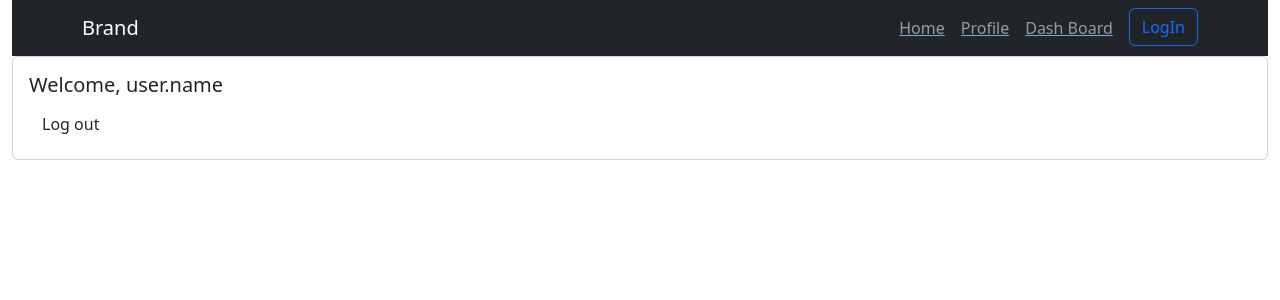
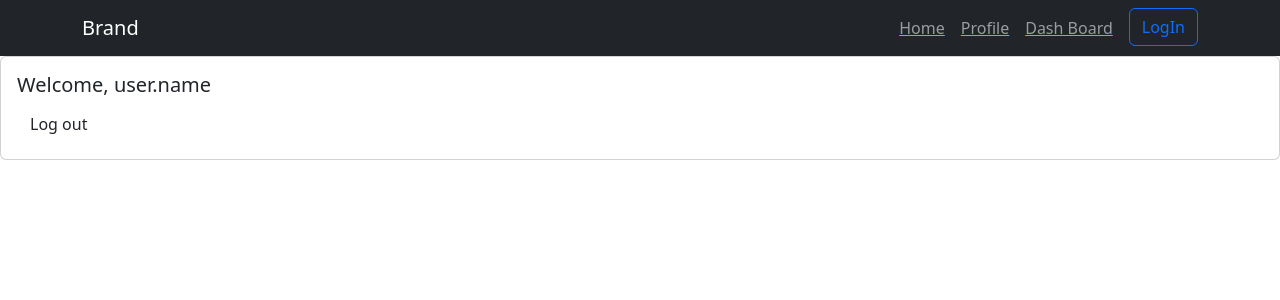
Before and after one commit to itsmesreejithn/react--routers, a React (Vite) app: page /dashboard in a window 1280 px wide. Shown: the top 300 px of the page. Built offline with nearby package versions, Linux system fonts and the light colour scheme.

Commit message:
changes to dashboard

```diff
--- a/src/pages/Dashboard.jsx
+++ b/src/pages/Dashboard.jsx
@@ -4,7 +4,7 @@ import Header from "../components/Header";
 
 const Dashboard = () => {
   return (
-    <Container fluid className="h-100">
+    <Container fluid className="h-100 p-0">
       <Header />
       <Row>
         <Col>
```
